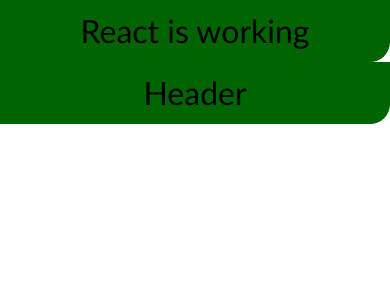
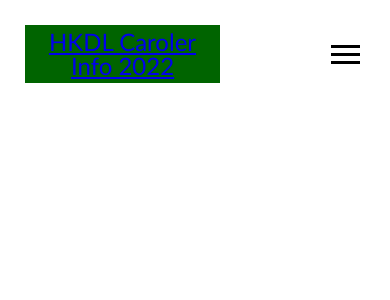
Before and after one commit to Bones81/hkdl_2023, a React (Create React App) app: page / in a window 390 px wide. Shown: the top 300 px of the page. Built offline with nearby package versions, Linux system fonts and the light colour scheme.

Commit message:
created hamburger menu and transition toggle effect, looks cool

```diff
--- a/src/App.css
+++ b/src/App.css
@@ -48,12 +48,3 @@
 }
 
 /* RESET COMPLETE ********************************* */
-
-h1 {
-  font-size: 32px;
-  font-family: 'Trebuchet MS', 'Lucida Sans Unicode', 'Lucida Grande', 'Lucida Sans', Arial, sans-serif;
-  background-color: darkgreen;
-  padding: 15px;
-  text-align: center;
-  border-bottom-right-radius: 20px;
-}
--- a/src/App.js
+++ b/src/App.js
@@ -1,11 +1,12 @@
+// CSS
 import './App.css'
 
+//Component Imports
 import Header from './components/header/header'
 
 const App = () => {
   return (
     <>
-        <h1>React is working</h1>
         <Header />
     </>
   )
--- a/src/components/header/header.css
+++ b/src/components/header/header.css
@@ -0,0 +1,49 @@
+*, *:before, *:after {
+    box-sizing: border-box;
+}
+
+.mobile-header {
+    display: flex;
+    flex-flow: row wrap;
+    width: 100%vw;
+    padding: 25px;
+    justify-content: space-between;
+    align-items: center;
+}
+
+h1 {
+    display: inline;
+    width: 50vw;
+    font-size: 1.5em;
+    font-family: 'Trebuchet MS', 'Lucida Sans Unicode', 'Lucida Grande', 'Lucida Sans', Arial, sans-serif;
+    background-color: darkgreen;
+    text-align: center;
+    padding: 5px;
+}
+
+.hamburger {
+    display: inline;
+    width: 10vw;
+    padding: 5px;
+}
+
+.burger-line {
+    background-color: black;
+    width: 100%;
+    height: 3px;
+    margin: 5px 0;
+    transition: all .5s ease-in-out;
+}
+
+.line-1-active {
+    transform: rotate(45deg) translateY(11.5px);
+}
+
+.line-2-active {
+    width: 0%;
+    margin: 0;
+}
+
+.line-3-active {
+    transform: rotate(-45deg) translateY(-11.5px);
+}
--- a/src/components/header/header.js
+++ b/src/components/header/header.js
@@ -1,8 +1,31 @@
+import { useState } from "react"
+import './header.css'
+
 const Header = () => {
+    const [mobileMode, setMobileMode] = useState(false)
+    const [seeMenu, setSeeMenu] = useState(false)
+
+    const toggleMenu = () => {
+        const line1 = document.querySelector('.line-1')
+        const line2 = document.querySelector('.line-2')
+        const line3 = document.querySelector('.line-3')
+        line1.classList.toggle('line-1-active')
+        line2.classList.toggle('line-2-active')
+        line3.classList.toggle('line-3-active')
+        setSeeMenu(!seeMenu)
+    }
+
     return (
-        <>
-            <h1>Header</h1>
-        </>
+
+        <div className="mobile-header">
+            <h1><a href="#top">HKDL Caroler Info 2022</a></h1>
+            {/* Hamburger Menu icon */}
+            <div className="hamburger" onClick={toggleMenu}>
+                <div className="burger-line line-1"></div>
+                <div className="burger-line line-2"></div>
+                <div className="burger-line line-3"></div>
+            </div>
+        </div>
     )
 }
 
```
